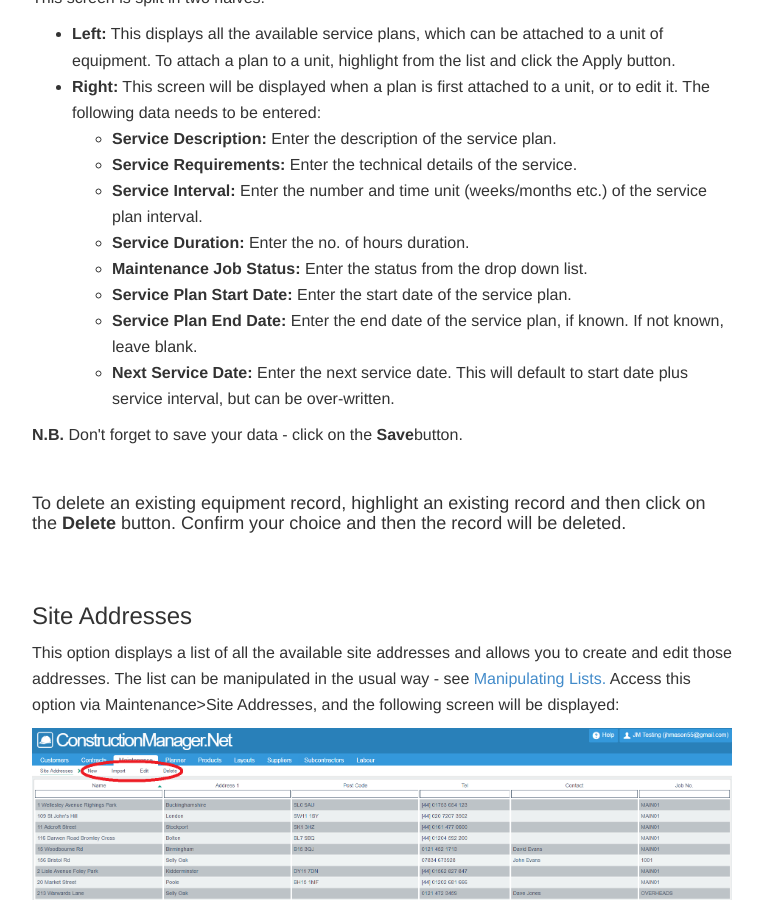
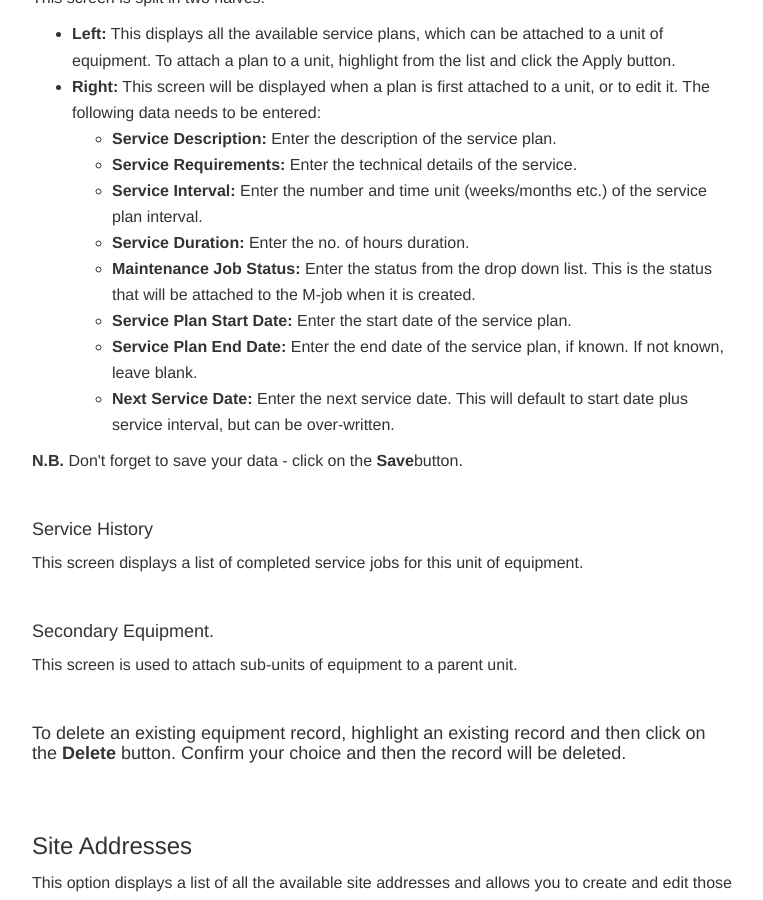
Before and after one commit to JNCSolutions/ConstructionManagerDocs, a Jekyll site: the page built from maintenance.html, in a window 1280 px wide and 900 px high, scrolled down 18130 px. Shown: the whole window, without its empty margins (258-1021 px from the left). Built offline with Jekyll 4.4.1, drawn with Linux system fonts in a browser that asks for light colours.

Commit message:
Update maintenance.html

```diff
--- a/maintenance.html
+++ b/maintenance.html
@@ -422,7 +422,8 @@ title: Maintenance
             <li><b>Service Requirements:</b> Enter the technical details of the service.</li>
             <li><b>Service Interval:</b> Enter the number and time unit (weeks/months etc.) of the service plan interval.</li>
             <li><b>Service Duration:</b> Enter the no. of hours duration.</li>
-            <li><b>Maintenance Job Status:</b> Enter the status from the drop down list.</li>
+            <li><b>Maintenance Job Status:</b> Enter the status from the drop down list.
+                    This is the status that will be attached to the M-job when it is created.</li>
             <li><b>Service Plan Start Date:</b> Enter the start date of the service plan.</li>
             <li><b>Service Plan End Date:</b> Enter the end date of the service plan, if known.
                     If not known, leave blank.</li>
@@ -431,6 +432,13 @@ title: Maintenance
           </ul>
       </ul>
       <p><b>N.B.</b> Don't forget to save your data - click on the <b>Save</b>button.</p>
+      <br>
+      <h4 id="equipment-service-history">Service History</h4>
+      <p>This screen displays a list of completed service jobs for this unit of equipment.</p>
+      <br>
+      <h4 id="equipment-secondary-equipment">Secondary Equipment.</h4>
+      <p>This screen is used to attach sub-units of equipment to a parent unit.</p>
+
       <br>
       <h4 Delete</h4>
       <p>To delete an existing equipment record, highlight an existing record and then click on the <b>Delete</b> button.
```
